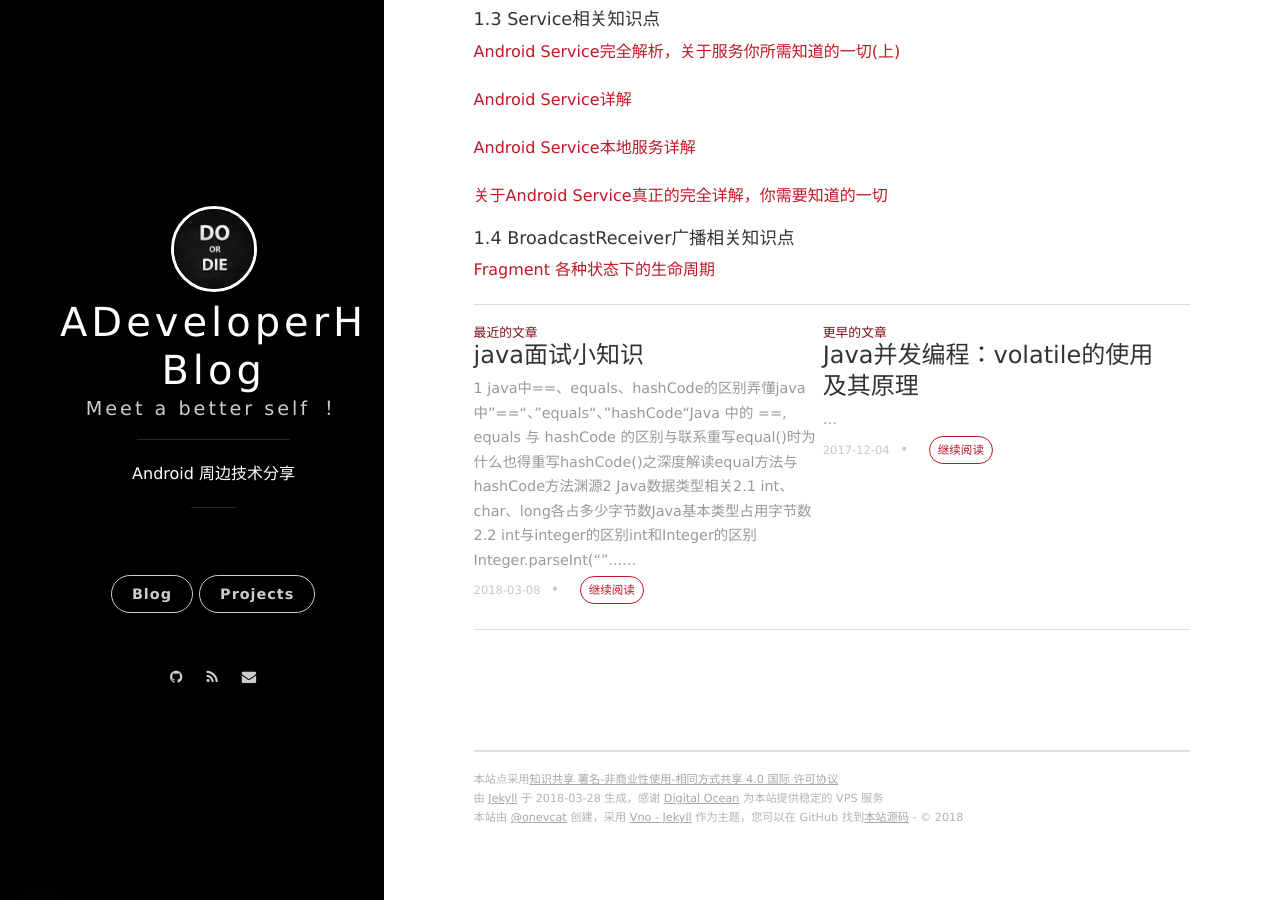
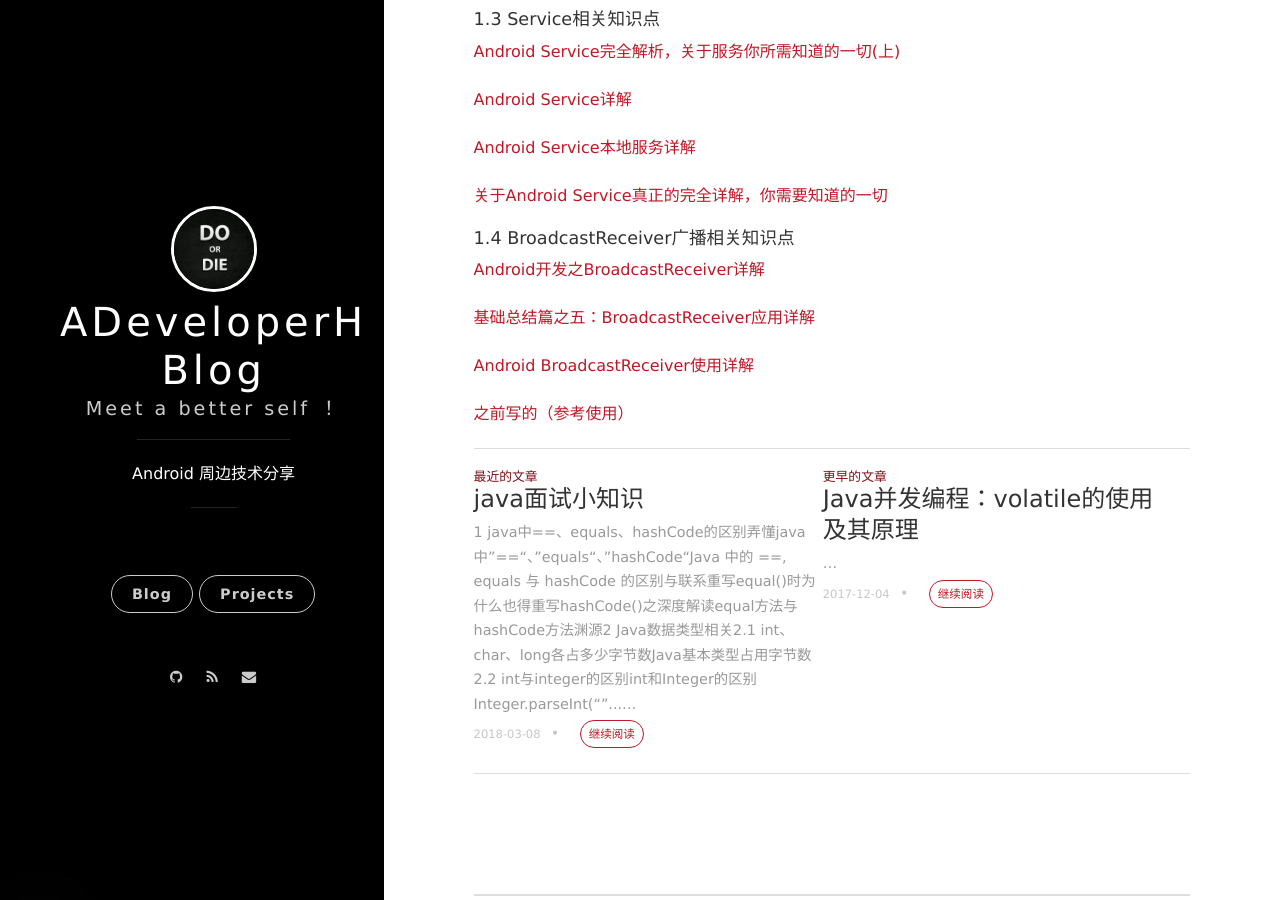
Before and after one commit to ADeveloperH/ADeveloperH.github.io, a Jekyll site: the page built from _posts/2018-03-08-interviewknowledge_android.md, in a window 1280 px wide and 900 px high, scrolled down 1138 px. Built offline with Jekyll 4.4.1, drawn with Linux system fonts in a browser that asks for light colours; nearby versions of some CDN libraries; comment, search, counter and statistics services are not loaded.

Commit message:
android广播相关知识点

```diff
--- a/_posts/2018-03-08-interviewknowledge_android.md
+++ b/_posts/2018-03-08-interviewknowledge_android.md
@@ -59,4 +59,10 @@ categories: 面试知识
 
 #### 1.4 BroadcastReceiver广播相关知识点  ####
 
-[Fragment 各种状态下的生命周期](https://github.com/MaYunFei/FragmentLifeCycleDemo)
+[Android开发之BroadcastReceiver详解](http://blog.csdn.net/fengyuzhengfan/article/details/38414625)
+
+[基础总结篇之五：BroadcastReceiver应用详解](http://blog.csdn.net/liuhe688/article/details/6955668)
+
+[Android BroadcastReceiver使用详解](https://www.jianshu.com/p/f348f6d7fe59)
+
+[之前写的（参考使用）](http://blog.csdn.net/oonullpointeralex/article/details/48015107)
```
